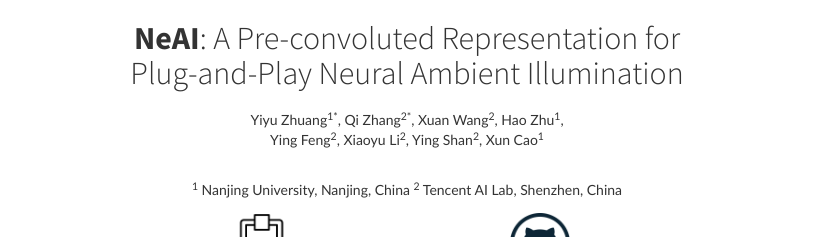
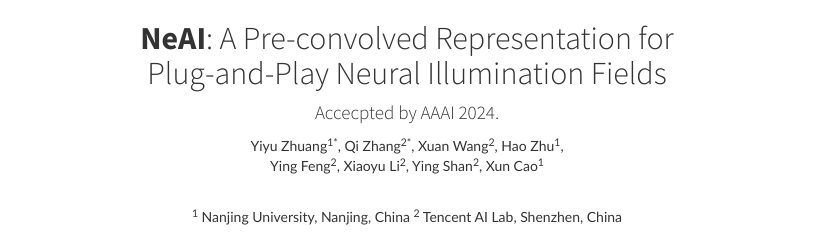
Before and after one commit to yiyuzhuang/NeAI, a plain HTML site: page index.html in a window 1280 px wide. Shown: the top 237 px of the page, without its empty margins (233-1046 px from the left). Drawn offline with Linux system fonts and the light colour scheme.

Commit message:
Update index.html

```diff
--- a/index.html
+++ b/index.html
@@ -21,8 +21,11 @@
     <div class="container" id="header" style="text-align: center; margin: auto;">
         <div class="row" id="title-row" style="max-width: 100%; margin: 0 auto; display: inline-block">
             <h2 class="col-md-12 text-center" id="title">
-                <b>NeAI</b>: A Pre-convoluted Representation for <br> Plug-and-Play Neural Ambient Illumination<br>
+                <b>NeAI</b>: A Pre-convolved Representation for <br> Plug-and-Play Neural Illumination Fields<br>
             </h2>
+	    <h4>
+		  Accecpted by AAAI 2024.
+	    </h4>
         </div>
         <div class="row" id="author-row" style="margin:0 auto;">
             <div class="col-md-12 text-center" style="display: table; margin:0 auto">
```
